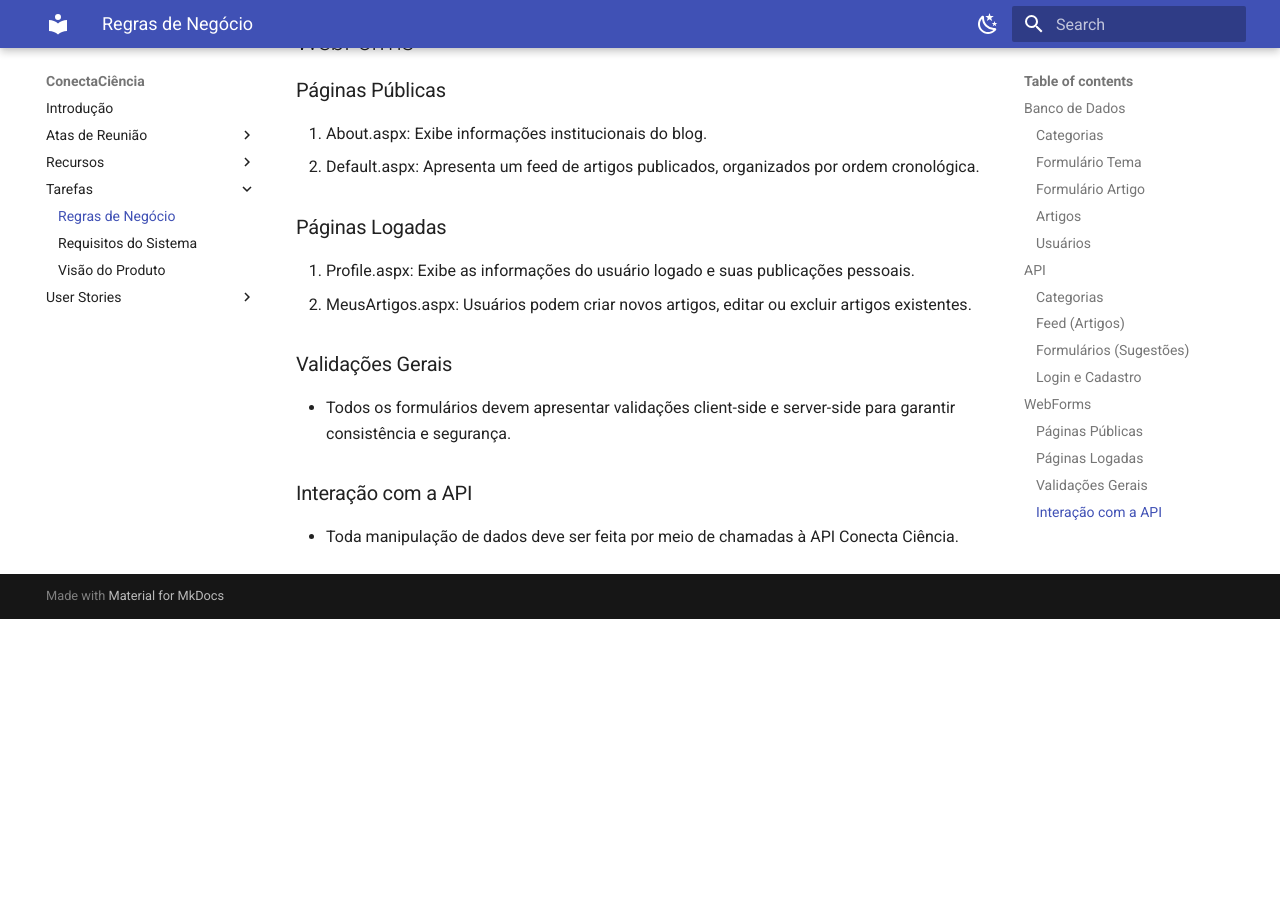
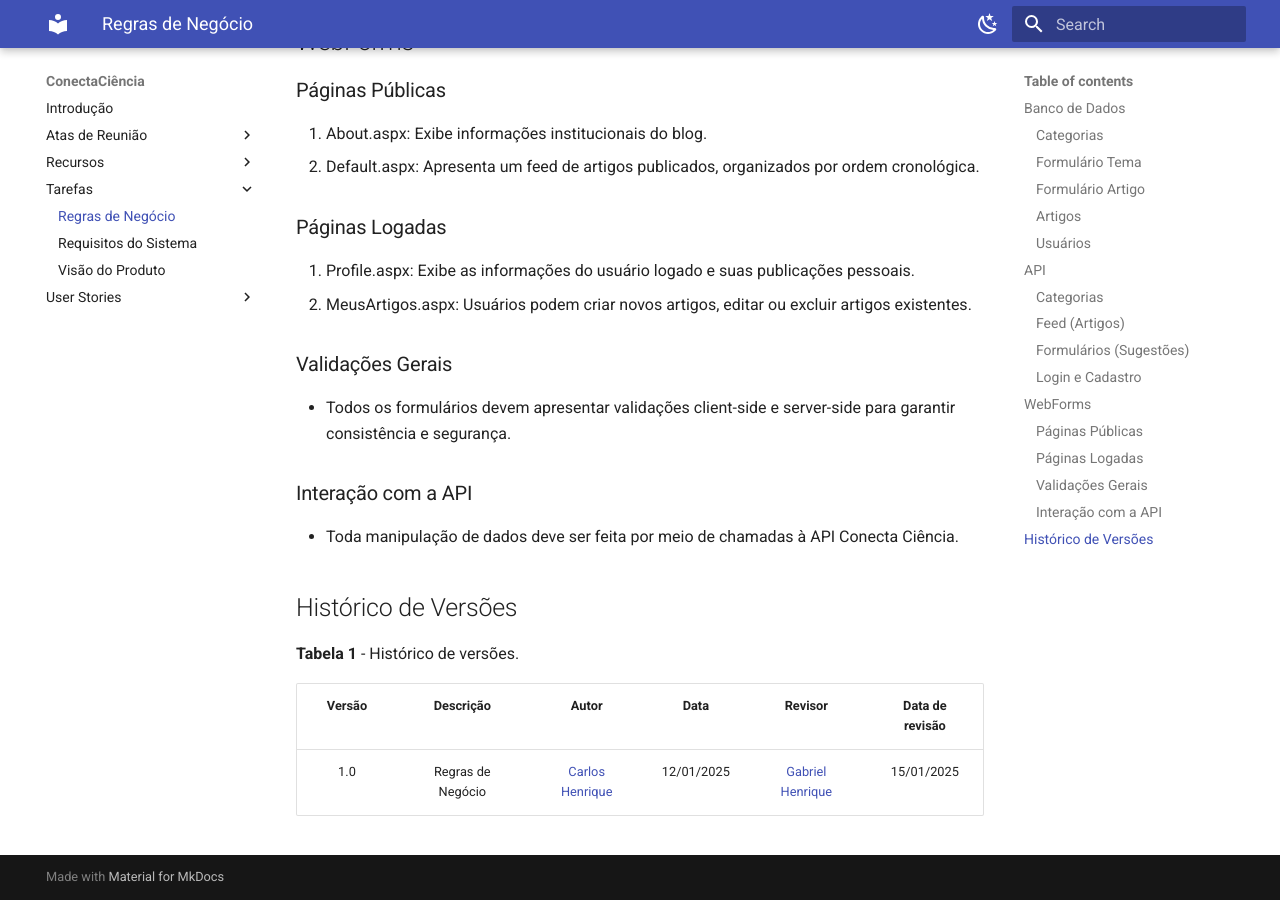
Before and after one commit to FGA-REQ/2024.2-6EspiasDemais, an MkDocs documentation site: the page built from docs/Tarefas/RegrasNegocio.md, in a window 1280 px wide and 900 px high, scrolled down 1502 px. Built offline with MkDocs 1.6.1 and Material for MkDocs 9.7.7, drawn with Linux system fonts in a browser that asks for light colours; before the commit the page ends 2121 px from its top, so only the background shows below that.

Commit message:
docs: Adiciona a tabela de versões.

```diff
--- a/docs/Tarefas/RegrasNegocio.md
+++ b/docs/Tarefas/RegrasNegocio.md
@@ -1,50 +1,74 @@
 # Regras de Negócio
 
 ## Banco de Dados
+
 ### Categorias
+
 1. Cada categoria deve possuir um nome único e descritivo.
 2. Categorias não podem ser removidas se estiverem associadas a algum artigo, formulário de artigo ou tema.
 
 ### Formulário Tema
+
 1. Os campos nome, email e tema são obrigatórios para cada sugestão.
 2. O id_categoria deve referenciar uma categoria existente.
 
 ### Formulário Artigo
+
 1. Os campos nome, email, título e conteúdo são obrigatórios.
 2. O id_categoria deve referenciar uma categoria existente.
 
 ### Artigos
+
 1. Cada artigo deve ter um título único e conteúdo associado a um autor identificado pelo id_usuario.
 2. Apenas usuários cadastrados podem submeter artigos.
 
 ### Usuários
+
 1. O email dos usuários deve ser único no banco de dados.
 2. A senha deve ser armazenada de forma segura, utilizando técnicas de hash e sal.
 
 ## API
+
 ### Categorias
+
 - Listar Categorias: Todas as categorias cadastradas devem ser retornadas, ordenadas por nome em ordem alfabética.
 
 ### Feed (Artigos)
+
 - Adicionar Artigo: O título e o conteúdo do artigo são obrigatórios e devem conter no mínimo 10 caracteres.
 
 ### Formulários (Sugestões)
+
 - Adicionar Tema: O nome, e-mail e descrição do tema são obrigatórios.
 
 ### Login e Cadastro
+
 - Realizar Login: O sistema deve validar e-mails e senhas em conformidade com a autenticação segura.
 
 ## WebForms
+
 ### Páginas Públicas
+
 1. About.aspx: Exibe informações institucionais do blog.
 2. Default.aspx: Apresenta um feed de artigos publicados, organizados por ordem cronológica.
 
 ### Páginas Logadas
+
 1. Profile.aspx: Exibe as informações do usuário logado e suas publicações pessoais.
 2. MeusArtigos.aspx: Usuários podem criar novos artigos, editar ou excluir artigos existentes.
 
 ### Validações Gerais
+
 - Todos os formulários devem apresentar validações client-side e server-side para garantir consistência e segurança.
 
 ### Interação com a API
+
 - Toda manipulação de dados deve ser feita por meio de chamadas à API Conecta Ciência.
+
+## Histórico de Versões
+
+<font size="3"><p style="text-align: left">**Tabela 1** - Histórico de versões.</p></font>
+
+| Versão |     Descrição     |                     Autor                      |    Data    |                       Revisor                        | Data de revisão |
+| :----: | :---------------: | :--------------------------------------------: | :--------: | :--------------------------------------------------: | :-------------: |
+|  1.0   | Regras de Negócio | [Carlos Henrique](https://github.com/carlinn1) | 12/01/2025 | [Gabriel Henrique](https://github.com/gabrielhrlima) |   15/01/2025    |
```
